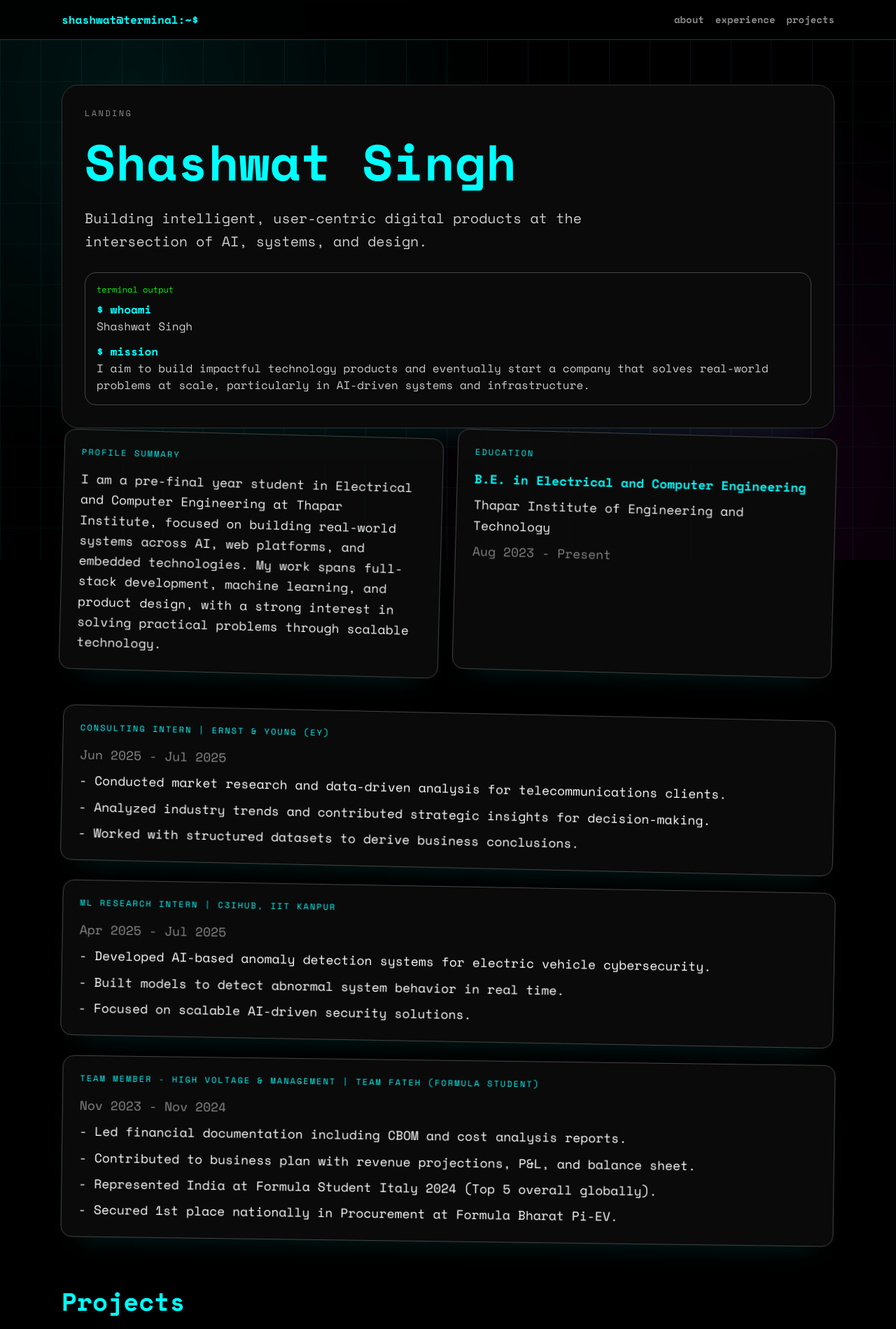
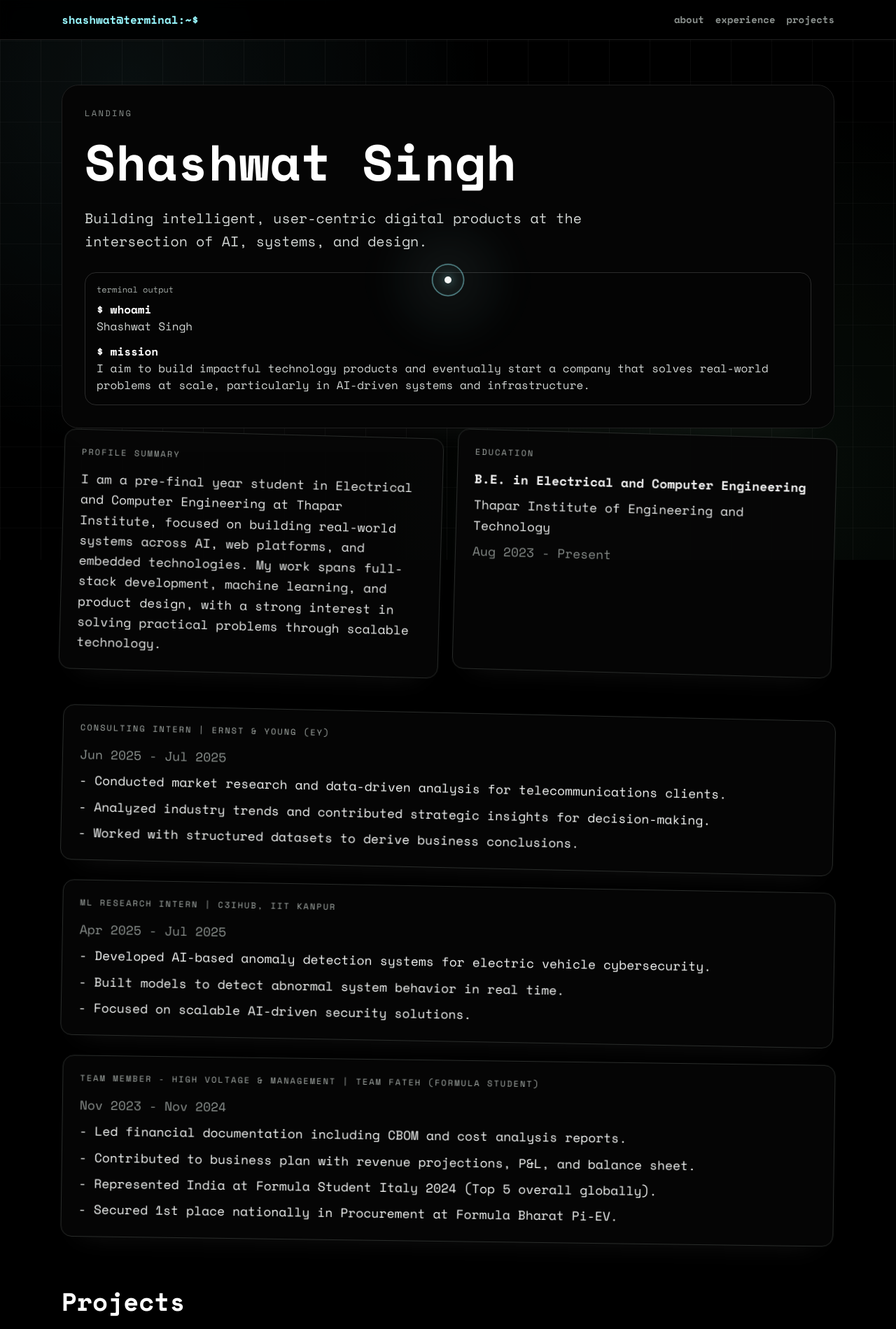
Before and after one commit to snghshashwat/portfolio, a Next.js app: page / in a window 1280 px wide. Shown: the top 1899 px of the page at 70% size. Built offline with nearby package versions, Linux system fonts and the light colour scheme.

Commit message:
Refine terminal theme, cursor animations, and contact links

```diff
--- a/app/api/chat/route.ts
+++ b/app/api/chat/route.ts
@@ -39,8 +39,8 @@ function buildSystemPrompt() {
     `Experience: ${experienceText}`,
     `Skills: ${skillsText}`,
     `Projects: ${projectsText}`,
-    `Contact: Email ${contactLinks.email}, Phone ${contactLinks.phone}, Location ${contactLinks.location}`,
-    `Links: LinkedIn ${contactLinks.linkedin}, GitHub ${contactLinks.github}, LeetCode ${contactLinks.leetcode}`,
+    `Contact: Email ${contactLinks.email}, Location ${contactLinks.location}`,
+    `Links: LinkedIn ${contactLinks.linkedin}, LeetCode ${contactLinks.leetcode}`,
   ].join("\n");
 }
 
--- a/app/globals.css
+++ b/app/globals.css
@@ -2,10 +2,10 @@
 
 :root {
   --background: #000000;
-  --foreground: #ffffff;
-  --muted: #888888;
-  --accent: #00ffff;
-  --accent-strong: #ff00ff;
+  --foreground: #f5f7f6;
+  --muted: #8a908d;
+  --accent: #86f6a5;
+  --accent-strong: #98f8ff;
 }
 
 @theme inline {
@@ -32,12 +32,25 @@ html {
 }
 
 ::selection {
-  background: rgba(0, 255, 255, 0.35);
+  background: rgba(152, 248, 255, 0.28);
   color: inherit;
 }
 
 a {
   text-decoration: none;
+}
+
+@media (pointer: fine) {
+  html,
+  body,
+  a,
+  button,
+  input,
+  textarea,
+  select,
+  [role="button"] {
+    cursor: none !important;
+  }
 }
 
 body::before {
@@ -49,12 +62,12 @@ body::before {
   background:
     radial-gradient(
       circle at 12% 18%,
-      color-mix(in srgb, var(--accent-strong) 24%, transparent) 0%,
+      color-mix(in srgb, var(--accent) 10%, transparent) 0%,
       transparent 48%
     ),
     radial-gradient(
       circle at 86% 86%,
-      color-mix(in srgb, var(--accent) 19%, transparent) 0%,
+      color-mix(in srgb, var(--accent-strong) 8%, transparent) 0%,
       transparent 52%
     );
 }
@@ -74,8 +87,8 @@ main::before {
   pointer-events: none;
   z-index: -1;
   background-image:
-    linear-gradient(to right, rgba(0, 255, 255, 0.08) 1px, transparent 1px),
-    linear-gradient(to bottom, rgba(0, 255, 255, 0.05) 1px, transparent 1px);
+    linear-gradient(to right, rgba(255, 255, 255, 0.05) 1px, transparent 1px),
+    linear-gradient(to bottom, rgba(255, 255, 255, 0.035) 1px, transparent 1px);
   background-size: 62px 62px;
   mask-image: radial-gradient(circle at center, black 40%, transparent 95%);
 }
--- a/app/layout.tsx
+++ b/app/layout.tsx
@@ -1,5 +1,7 @@
 import type { Metadata } from "next";
 import { Space_Mono } from "next/font/google";
+import { CursorGlow } from "@/components/cursor-glow";
+import { MouseFollower } from "@/components/mouse-follower";
 import "./globals.css";
 
 const spaceMono = Space_Mono({
@@ -26,6 +28,8 @@ export default function RootLayout({
   return (
     <html lang="en" className={`${spaceMono.variable} h-full antialiased`}>
       <body className="min-h-full bg-[var(--background)] text-[var(--foreground)]">
+        <CursorGlow />
+        <MouseFollower />
         {children}
       </body>
     </html>
--- a/components/contact-section.tsx
+++ b/components/contact-section.tsx
@@ -23,7 +23,7 @@ export function ContactSection() {
                 Let&apos;s build something meaningful.
               </CardTitle>
             </CardHeader>
-            <CardContent className="space-y-3 text-sm text-blue-700 dark:text-slate-300">
+            <CardContent className="space-y-3 text-base text-blue-700 dark:text-slate-300 sm:text-lg">
               <Link
                 href={`mailto:${contactLinks.email}`}
                 className="block hover:underline"
@@ -37,10 +37,10 @@ export function ContactSection() {
                 LinkedIn
               </Link>
               <Link
-                href={contactLinks.github}
+                href={contactLinks.leetcode}
                 className="block hover:underline"
               >
-                GitHub
+                LeetCode
               </Link>
             </CardContent>
           </Card>
--- a/components/cursor-glow.tsx
+++ b/components/cursor-glow.tsx
@@ -1,24 +1,70 @@
 "use client";
 
-import { useEffect, useState } from "react";
+import { useEffect, useRef } from "react";
 
 export function CursorGlow() {
-  const [position, setPosition] = useState({ x: 0, y: 0 });
+  const glowRef = useRef<HTMLDivElement>(null);
 
   useEffect(() => {
+    const glow = glowRef.current;
+    if (!glow) {
+      return;
+    }
+
+    if (window.matchMedia("(pointer: coarse)").matches) {
+      return;
+    }
+
+    const target = { x: window.innerWidth / 2, y: window.innerHeight / 2 };
+    const current = { x: target.x, y: target.y };
+    let speed = 0;
+    let lastX = target.x;
+    let lastY = target.y;
+    let lastT = performance.now();
+
     const update = (event: MouseEvent) => {
-      setPosition({ x: event.clientX, y: event.clientY });
+      const now = performance.now();
+      const dt = Math.max(1, now - lastT);
+      const dx = event.clientX - lastX;
+      const dy = event.clientY - lastY;
+      const distance = Math.hypot(dx, dy);
+
+      speed = Math.min(1, distance / dt / 1.8);
+      lastX = event.clientX;
+      lastY = event.clientY;
+      lastT = now;
+
+      target.x = event.clientX;
+      target.y = event.clientY;
+    };
+
+    let rafId = 0;
+    const animate = () => {
+      current.x += (target.x - current.x) * 0.09;
+      current.y += (target.y - current.y) * 0.09;
+
+      const scale = 1 + speed * 0.22;
+      glow.style.transform = `translate3d(${current.x}px, ${current.y}px, 0) translate(-50%, -50%) scale(${scale})`;
+      glow.style.opacity = `${0.55 + speed * 0.3}`;
+
+      speed *= 0.9;
+      rafId = requestAnimationFrame(animate);
     };
 
     window.addEventListener("mousemove", update);
-    return () => window.removeEventListener("mousemove", update);
+    rafId = requestAnimationFrame(animate);
+
+    return () => {
+      cancelAnimationFrame(rafId);
+      window.removeEventListener("mousemove", update);
+    };
   }, []);
 
   return (
     <div
+      ref={glowRef}
       aria-hidden
-      className="pointer-events-none fixed z-40 hidden h-56 w-56 -translate-x-1/2 -translate-y-1/2 rounded-full bg-[radial-gradient(circle,_rgba(70,139,255,0.18)_0%,_rgba(70,139,255,0)_70%)] blur-xl md:block"
-      style={{ left: position.x, top: position.y }}
+      className="pointer-events-none fixed left-0 top-0 z-[67] hidden h-52 w-52 rounded-full bg-[radial-gradient(circle,_rgba(255,255,255,0.12)_0%,_rgba(152,248,255,0.08)_38%,_rgba(152,248,255,0)_72%)] blur-xl md:block"
     />
   );
 }
--- a/components/mouse-follower.tsx
+++ b/components/mouse-follower.tsx
@@ -4,10 +4,12 @@ import { useEffect, useRef } from "react";
 
 export function MouseFollower() {
   const dotRef = useRef<HTMLDivElement>(null);
+  const ringRef = useRef<HTMLDivElement>(null);
 
   useEffect(() => {
     const dot = dotRef.current;
-    if (!dot) {
+    const ring = ringRef.current;
+    if (!dot || !ring) {
       return;
     }
 
@@ -17,34 +19,112 @@ export function MouseFollower() {
 
     const target = { x: window.innerWidth / 2, y: window.innerHeight / 2 };
     const current = { x: target.x, y: target.y };
+    const state = {
+      hovered: false,
+      pressed: false,
+      speed: 0,
+      angle: 0,
+      burst: 0,
+      lastX: target.x,
+      lastY: target.y,
+      lastT: performance.now(),
+      burstTimeout: 0 as ReturnType<typeof setTimeout> | 0,
+    };
+
+    const interactiveSelector =
+      'a, button, input, textarea, select, label, [role="button"], [data-cursor="interactive"]';
 
     const onMove = (event: MouseEvent) => {
+      const now = performance.now();
+      const dt = Math.max(1, now - state.lastT);
+      const dx = event.clientX - state.lastX;
+      const dy = event.clientY - state.lastY;
+      const distance = Math.hypot(dx, dy);
+
+      state.speed = Math.min(1, distance / dt / 1.45);
+      state.angle = Math.atan2(dy, dx);
+      state.lastX = event.clientX;
+      state.lastY = event.clientY;
+      state.lastT = now;
       target.x = event.clientX;
       target.y = event.clientY;
+
+      const maybeInteractive = (event.target as Element | null)?.closest(
+        interactiveSelector,
+      );
+      state.hovered = Boolean(maybeInteractive);
+    };
+
+    const onDown = () => {
+      state.pressed = true;
+      state.burst = 1;
+    };
+
+    const onUp = () => {
+      state.pressed = false;
+    };
+
+    const onScroll = () => {
+      state.burst = 1;
+      if (state.burstTimeout) {
+        clearTimeout(state.burstTimeout);
+      }
+      state.burstTimeout = setTimeout(() => {
+        state.burst = 0;
+      }, 140);
     };
 
     let rafId = 0;
     const animate = () => {
-      current.x += (target.x - current.x) * 0.12;
-      current.y += (target.y - current.y) * 0.12;
-      dot.style.transform = `translate3d(${current.x}px, ${current.y}px, 0)`;
+      const spring = state.hovered ? 0.16 : 0.13;
+      current.x += (target.x - current.x) * spring;
+      current.y += (target.y - current.y) * spring;
+
+      const speedStretch = 1 + state.speed * 0.42;
+      const speedSquash = 1 - state.speed * 0.22;
+      const pressScale = state.pressed ? 0.68 : 1;
+      const hoverScale = state.hovered ? 1.28 : 1;
+      const burstScale = state.burst ? 1.2 : 1;
+      const ringBase = 1.45;
+
+      dot.style.transform = `translate3d(${current.x}px, ${current.y}px, 0) translate(-50%, -50%) scale(${pressScale})`;
+      ring.style.transform = `translate3d(${current.x}px, ${current.y}px, 0) translate(-50%, -50%) rotate(${state.angle}rad) scaleX(${speedStretch * hoverScale * burstScale * ringBase}) scaleY(${speedSquash * hoverScale * ringBase})`;
+      ring.style.opacity = `${state.hovered ? 0.95 : 0.72}`;
+
+      state.speed *= 0.88;
       rafId = requestAnimationFrame(animate);
     };
 
     window.addEventListener("mousemove", onMove, { passive: true });
+    window.addEventListener("mousedown", onDown);
+    window.addEventListener("mouseup", onUp);
+    window.addEventListener("scroll", onScroll, { passive: true });
     rafId = requestAnimationFrame(animate);
 
     return () => {
       cancelAnimationFrame(rafId);
+      if (state.burstTimeout) {
+        clearTimeout(state.burstTimeout);
+      }
       window.removeEventListener("mousemove", onMove);
+      window.removeEventListener("mousedown", onDown);
+      window.removeEventListener("mouseup", onUp);
+      window.removeEventListener("scroll", onScroll);
     };
   }, []);
 
   return (
-    <div
-      ref={dotRef}
-      aria-hidden
-      className="pointer-events-none fixed left-0 top-0 z-[70] hidden h-8 w-8 -translate-x-1/2 -translate-y-1/2 rounded-full border border-cyan-400/60 bg-cyan-300/10 backdrop-blur-sm md:block"
-    />
+    <>
+      <div
+        ref={ringRef}
+        aria-hidden
+        className="pointer-events-none fixed left-0 top-0 z-[68] hidden h-8 w-8 rounded-full border border-[#98f8ff]/75 bg-[#98f8ff]/6 md:block"
+      />
+      <div
+        ref={dotRef}
+        aria-hidden
+        className="pointer-events-none fixed left-0 top-0 z-[69] hidden h-2.5 w-2.5 rounded-full bg-[#f5f7f6] shadow-[0_0_14px_rgba(152,248,255,0.6)] md:block"
+      />
+    </>
   );
 }
--- a/components/terminal-portfolio.tsx
+++ b/components/terminal-portfolio.tsx
@@ -1,6 +1,6 @@
 "use client";
 
-import { ReactNode, useRef, useState } from "react";
+import { ReactNode, useRef } from "react";
 import { motion, useScroll, useTransform } from "framer-motion";
 import {
   contactLinks,
@@ -50,14 +50,14 @@ function AnimatedTerminalCard({
       ref={ref}
       style={{ opacity, y, rotateX, rotateZ }}
       className={
-        "rounded-2xl border border-[#444444] bg-[#0a0a0a] p-5 shadow-[0_24px_36px_-28px_rgba(0,255,255,0.15)] sm:p-6 " +
+        "rounded-2xl border border-[#292c2a] bg-[#050505] p-5 shadow-[0_24px_36px_-28px_rgba(255,255,255,0.08)] sm:p-6 " +
         (className ?? "")
       }
     >
-      <p className="text-xs uppercase tracking-[0.17em] text-[#00ffff]">
+      <p className="text-xs uppercase tracking-[0.17em] text-[#a8afab]">
         {title}
       </p>
-      <div className="mt-4 text-base font-medium leading-relaxed text-[#ffffff] sm:text-lg">
+      <div className="mt-4 text-base font-medium leading-relaxed text-[#f5f7f6] sm:text-lg">
         {children}
       </div>
     </motion.section>
@@ -68,18 +68,18 @@ export function TerminalPortfolio() {
   const iframeBlockedByHeaders = new Set(["thyrft", "ledgeriq"]);
 
   return (
-    <main className="relative min-h-screen overflow-x-clip bg-[#000000] text-[17px] font-medium text-[#ffffff] sm:text-[18px]">
+    <main className="relative min-h-screen overflow-x-clip bg-[#000000] text-[17px] font-medium text-[#f5f7f6] sm:text-[18px]">
       <div className="pointer-events-none fixed inset-0 z-0 opacity-80">
-        <div className="absolute inset-0 bg-[radial-gradient(circle_at_14%_16%,rgba(0,255,255,0.1),transparent_42%),radial-gradient(circle_at_84%_84%,rgba(255,0,255,0.08),transparent_45%)]" />
-        <div className="absolute inset-0 bg-[linear-gradient(to_right,rgba(0,255,255,0.08)_1px,transparent_1px),linear-gradient(to_bottom,rgba(0,255,255,0.05)_1px,transparent_1px)] bg-[size:58px_58px]" />
+        <div className="absolute inset-0 bg-[radial-gradient(circle_at_14%_16%,rgba(152,248,255,0.08),transparent_42%),radial-gradient(circle_at_84%_84%,rgba(134,246,165,0.07),transparent_45%)]" />
+        <div className="absolute inset-0 bg-[linear-gradient(to_right,rgba(255,255,255,0.05)_1px,transparent_1px),linear-gradient(to_bottom,rgba(255,255,255,0.035)_1px,transparent_1px)] bg-[size:58px_58px]" />
       </div>
 
-      <header className="sticky top-0 z-30 border-b border-[#333333] bg-[#000000]/90 backdrop-blur">
+      <header className="sticky top-0 z-30 border-b border-[#1f1f1f] bg-[#000000]/90 backdrop-blur">
         <div className="mx-auto flex h-14 w-full max-w-6xl items-center justify-between px-4 sm:px-6">
-          <p className="text-sm font-semibold text-[#00ffff] sm:text-base">
+          <p className="text-sm font-semibold text-[#98f8ff] sm:text-base">
             shashwat@terminal:~$
           </p>
-          <nav className="hidden gap-4 text-sm font-semibold text-[#888888] sm:flex">
+          <nav className="hidden gap-4 text-sm font-semibold text-[#8a908d] sm:flex">
             <a href="#about">about</a>
             <a href="#experience">experience</a>
             <a href="#projects">projects</a>
@@ -92,27 +92,27 @@ export function TerminalPortfolio() {
           initial={{ opacity: 0, y: 24 }}
           animate={{ opacity: 1, y: 0 }}
           transition={{ duration: 0.6, ease: "easeOut" }}
-          className="rounded-3xl border border-[#333333] bg-[#0a0a0a] p-5 shadow-[0_24px_50px_-34px_rgba(0,255,255,0.2)] sm:p-8"
+          className="rounded-3xl border border-[#1f1f1f] bg-[#050505] p-5 shadow-[0_24px_50px_-34px_rgba(255,255,255,0.09)] sm:p-8"
         >
-          <p className="text-xs uppercase tracking-[0.2em] text-[#888888]">
+          <p className="text-xs uppercase tracking-[0.2em] text-[#8a908d]">
             Landing
           </p>
-          <h1 className="mt-4 text-4xl font-bold leading-tight text-[#00ffff] sm:text-6xl md:max-w-4xl md:text-7xl">
+          <h1 className="mt-4 text-4xl font-bold leading-tight text-[#ffffff] sm:text-6xl md:max-w-4xl md:text-7xl">
             {profile.name}
           </h1>
-          <p className="mt-5 max-w-3xl text-base font-medium leading-relaxed text-[#cccccc] sm:text-lg md:text-xl">
+          <p className="mt-5 max-w-3xl text-base font-medium leading-relaxed text-[#d2d6d4] sm:text-lg md:text-xl">
             {profile.headline}
           </p>
-          <div className="mt-7 rounded-2xl border border-[#444444] bg-[#0a0a0a] p-4">
-            <p className="text-xs text-[#00ff00]">terminal output</p>
-            <p className="mt-2 text-base font-semibold text-[#00ffff]">
+          <div className="mt-7 rounded-2xl border border-[#2b2b2b] bg-[#040404] p-4">
+            <p className="text-xs text-[#a8afab]">terminal output</p>
+            <p className="mt-2 text-base font-semibold text-[#ffffff]">
               $ whoami
             </p>
-            <p className="text-base text-[#cccccc]">{profile.name}</p>
-            <p className="mt-3 text-base font-semibold text-[#00ffff]">
+            <p className="text-base text-[#d2d6d4]">{profile.name}</p>
+            <p className="mt-3 text-base font-semibold text-[#ffffff]">
               $ mission
             </p>
-            <p className="text-base text-[#cccccc]">{profile.goals}</p>
+            <p className="text-base text-[#d2d6d4]">{profile.goals}</p>
           </div>
         </motion.div>
       </section>
@@ -127,9 +127,9 @@ export function TerminalPortfolio() {
         <AnimatedTerminalCard title="Education">
           {education.map((item) => (
             <div key={item.degree} className="space-y-2">
-              <p className="font-semibold text-[#00ffff]">{item.degree}</p>
+              <p className="font-semibold text-[#ffffff]">{item.degree}</p>
               <p>{item.university}</p>
-              <p className="text-[#888888]">{item.graduation}</p>
+              <p className="text-[#8a908d]">{item.graduation}</p>
             </div>
           ))}
         </AnimatedTerminalCard>
@@ -145,7 +145,7 @@ export function TerminalPortfolio() {
               key={`${item.role}-${item.organization}`}
               title={`${item.role} | ${item.organization}`}
             >
-              <p className="mb-2 text-[#888888]">{item.duration}</p>
+              <p className="mb-2 text-[#8a908d]">{item.duration}</p>
               <ul className="space-y-2">
                 {item.contributions.map((line) => (
                   <li key={line}>- {line}</li>
@@ -161,7 +161,7 @@ export function TerminalPortfolio() {
         className="relative z-10 mx-auto w-full max-w-6xl px-4 pb-12 sm:px-6"
       >
         <div className="mb-5">
-          <h2 className="text-3xl font-bold text-[#00ffff] sm:text-4xl">
+          <h2 className="text-3xl font-bold text-[#ffffff] sm:text-4xl">
             Projects
           </h2>
         </div>
@@ -177,12 +177,12 @@ export function TerminalPortfolio() {
             >
               <div className="[perspective:1600px]">
                 <div className="relative h-[560px] w-full rounded-2xl [transform-style:preserve-3d] transition-transform duration-[1600ms] [transition-timing-function:cubic-bezier(0.16,1,0.3,1)] [will-change:transform] group-hover/project:[transform:rotateY(180deg)]">
-                  <div className="absolute inset-0 overflow-hidden rounded-2xl border border-[#333333] bg-[#000000] shadow-[0_24px_38px_-26px_rgba(0,255,255,0.1)] [backface-visibility:hidden]">
-                    <div className="flex items-center justify-between border-b border-[#333333] bg-[#0a0a0a] px-4 py-2">
-                      <p className="text-[11px] uppercase tracking-[0.16em] text-[#00ffff]">
+                  <div className="absolute inset-0 overflow-hidden rounded-2xl border border-[#1f1f1f] bg-[#000000] shadow-[0_24px_38px_-26px_rgba(255,255,255,0.08)] [backface-visibility:hidden]">
+                    <div className="flex items-center justify-between border-b border-[#1f1f1f] bg-[#050505] px-4 py-2">
+                      <p className="text-[11px] uppercase tracking-[0.16em] text-[#a8afab]">
                         {project.title}
                       </p>
-                      <p className="text-[10px] text-[#888888]">live render</p>
+                      <p className="text-[10px] text-[#8a908d]">live render</p>
                     </div>
                     {iframeBlockedByHeaders.has(project.slug) ? (
                       <div
@@ -201,27 +201,27 @@ export function TerminalPortfolio() {
                     )}
                   </div>
 
-                  <div className="absolute inset-0 rounded-2xl border border-[#444444] bg-[#0a0a0a] p-6 text-[#ffffff] shadow-[0_24px_38px_-26px_rgba(0,255,255,0.1)] [transform:rotateY(180deg)] [backface-visibility:hidden]">
-                    <p className="text-[11px] uppercase tracking-[0.16em] text-[#00ffff]">
+                  <div className="absolute inset-0 rounded-2xl border border-[#2b2b2b] bg-[#050505] p-6 text-[#f5f7f6] shadow-[0_24px_38px_-26px_rgba(255,255,255,0.08)] [transform:rotateY(180deg)] [backface-visibility:hidden]">
+                    <p className="text-[11px] uppercase tracking-[0.16em] text-[#a8afab]">
                       {project.title}
                     </p>
-                    <p className="mt-3 text-2xl font-bold text-[#ff00ff]">
+                    <p className="mt-3 text-2xl font-bold text-[#ffffff]">
                       {project.subtitle}
                     </p>
-                    <p className="mt-3 text-base leading-relaxed text-[#cccccc]">
+                    <p className="mt-3 text-base leading-relaxed text-[#d2d6d4]">
                       {project.summary}
                     </p>
                     <div className="mt-5 flex flex-wrap gap-2">
                       {project.tags.map((tag) => (
                         <span
                           key={tag}
-                          className="rounded-full border border-[#666666] bg-[#1a1a1a] px-2.5 py-1 text-sm text-[#00ff00]"
+                          className="rounded-full border border-[#2f2f2f] bg-[#111111] px-2.5 py-1 text-sm text-[#d2d6d4]"
                         >
                           {tag}
                         </span>
                       ))}
                     </div>
-                    <p className="mt-6 text-sm font-semibold text-[#00ff00]">
+                    <p className="mt-6 text-sm font-semibold text-[#98f8ff]">
                       click to open deployed project
                     </p>
                   </div>
@@ -237,7 +237,7 @@ export function TerminalPortfolio() {
           <div className="space-y-3">
             {skillGroups.map((group) => (
               <div key={group.category}>
-                <p className="text-xs uppercase tracking-[0.14em] text-[#00ffff]">
+                <p className="text-xs uppercase tracking-[0.14em] text-[#a8afab]">
                   {group.category}
                 </p>
                 <p className="mt-1">{group.items.join(" | ")}</p>
@@ -251,7 +251,7 @@ export function TerminalPortfolio() {
             {interestChips.map((chip) => (
               <span
                 key={chip}
-                className="rounded-full border border-[#666666] bg-[#1a1a1a] px-3 py-1.5 text-xs text-[#ff00ff]"
+                className="rounded-full border border-[#2f2f2f] bg-[#111111] px-3 py-1.5 text-xs text-[#d2d6d4]"
               >
                 {chip}
               </span>
@@ -261,11 +261,11 @@ export function TerminalPortfolio() {
       </section>
 
       <section className="relative z-10 mx-auto w-full max-w-6xl px-4 pb-10 sm:px-6">
-        <div className="rounded-2xl border border-[#333333] bg-[#0a0a0a] p-4 text-xs text-[#888888]">
+        <div className="rounded-2xl border border-[#1f1f1f] bg-[#050505] p-4 text-sm text-[#8a908d] sm:text-base">
           <p>contact --email {contactLinks.email}</p>
-          <p>contact --phone {contactLinks.phone}</p>
           <p>contact --location {contactLinks.location}</p>
-          <p className="mt-1">links --linkedin --github --leetcode</p>
+          <p className="mt-1">links --linkedin {contactLinks.linkedin}</p>
+          <p>links --leetcode {contactLinks.leetcode}</p>
         </div>
       </section>
     </main>
--- a/lib/projects.ts
+++ b/lib/projects.ts
@@ -128,10 +128,8 @@ export const interestChips = [
 
 export const contactLinks = {
   email: "shashwatsngh.work@gmail.com",
-  phone: "+91-844-846-3637",
   location: "Delhi, India",
   linkedin: "https://www.linkedin.com/in/shashwat-singh-57220420b/",
-  github: "https://github.com/shashwatsngh",
   leetcode: "https://leetcode.com/u/shashwatsngh/",
 };
 
```
